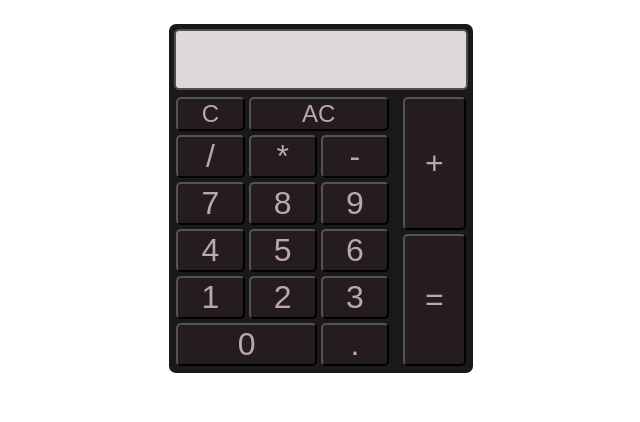
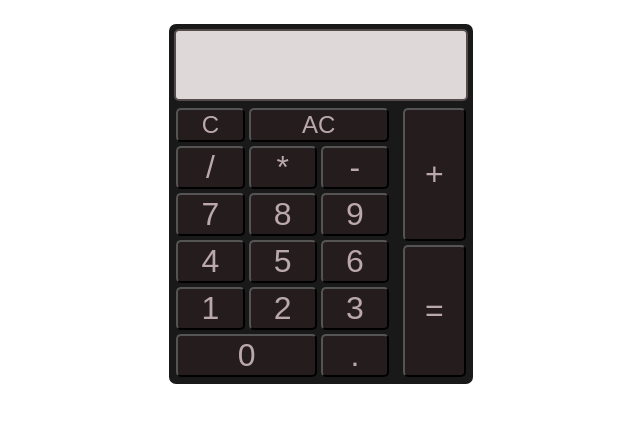
Before and after one commit to Synobbol/Calculator, a plain HTML site: page index.html in a window 1280 px wide. Shown: the whole page, without its empty margins (319-959 px from the left). Drawn offline with Linux system fonts and the light colour scheme.

Commit message:
Fix font-size input

```diff
--- a/style.css
+++ b/style.css
@@ -35,7 +35,10 @@ main{
     display: flex;
     justify-content: center;
 }
-
+#display input{
+    font-size:1.5em;
+    padding: 20px;
+}
 #buttons{
     display:flex;
     justify-content: center;
```
